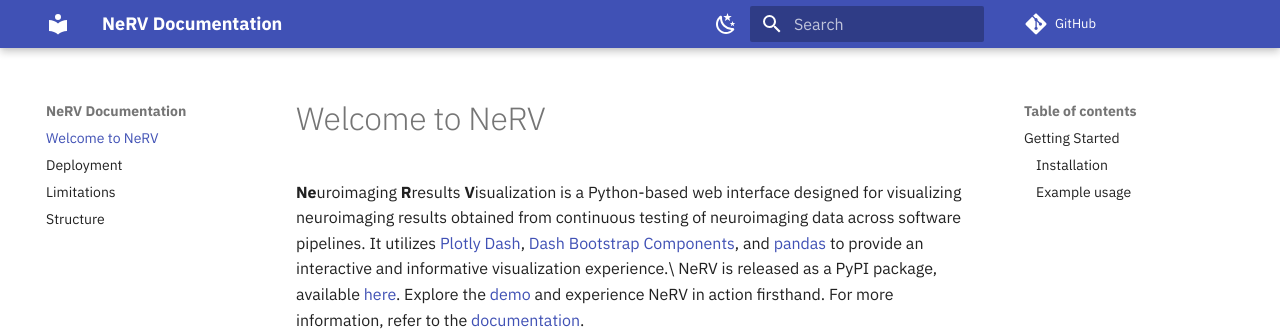
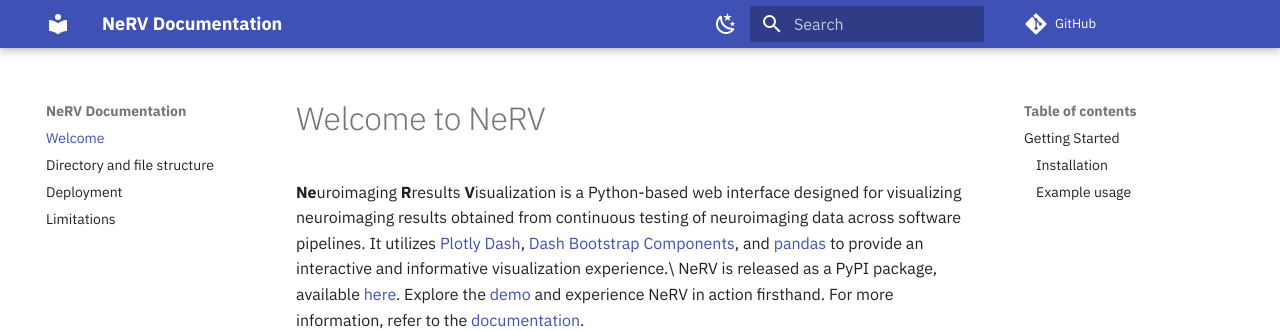
Before and after one commit to rmanaem/nerv, an MkDocs documentation site: the page built from docs/docs/index.md, in a window 1280 px wide. Shown: the top 331 px of the page. Built offline with MkDocs 1.6.1 and Material for MkDocs 9.7.7, drawn with Linux system fonts in a browser that asks for light colours; comment, search, counter and statistics services are not loaded.

Commit message:
Added page navigation

```diff
--- a/docs/mkdocs.yml
+++ b/docs/mkdocs.yml
@@ -19,5 +19,11 @@ theme:
     code: IBM Plex Mono
 repo_url: https://github.com/rmanaem/nerv
 
+nav:
+- Welcome: index.md
+- Directory and file structure: structure.md
+- Deployment: deployment.md
+- Limitations: limitations.md
+
 markdown_extensions:
 - admonition
```
